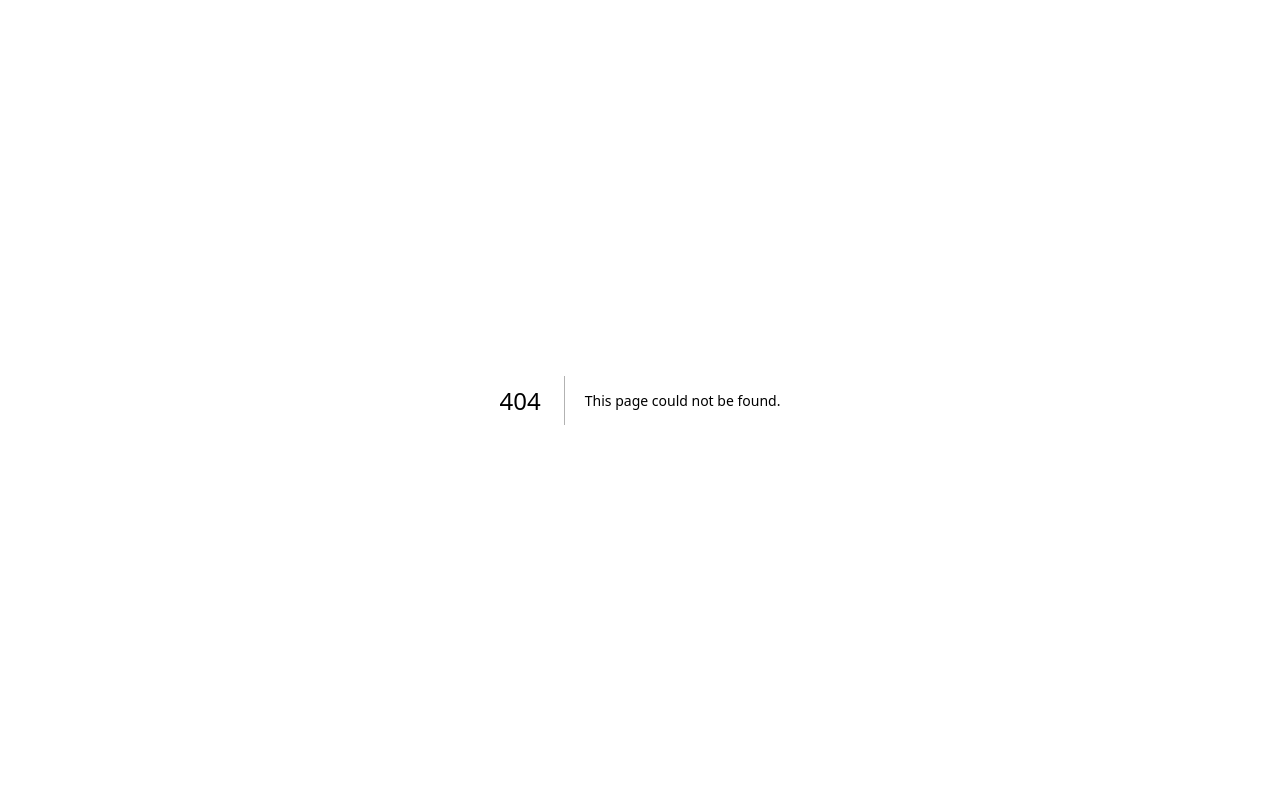
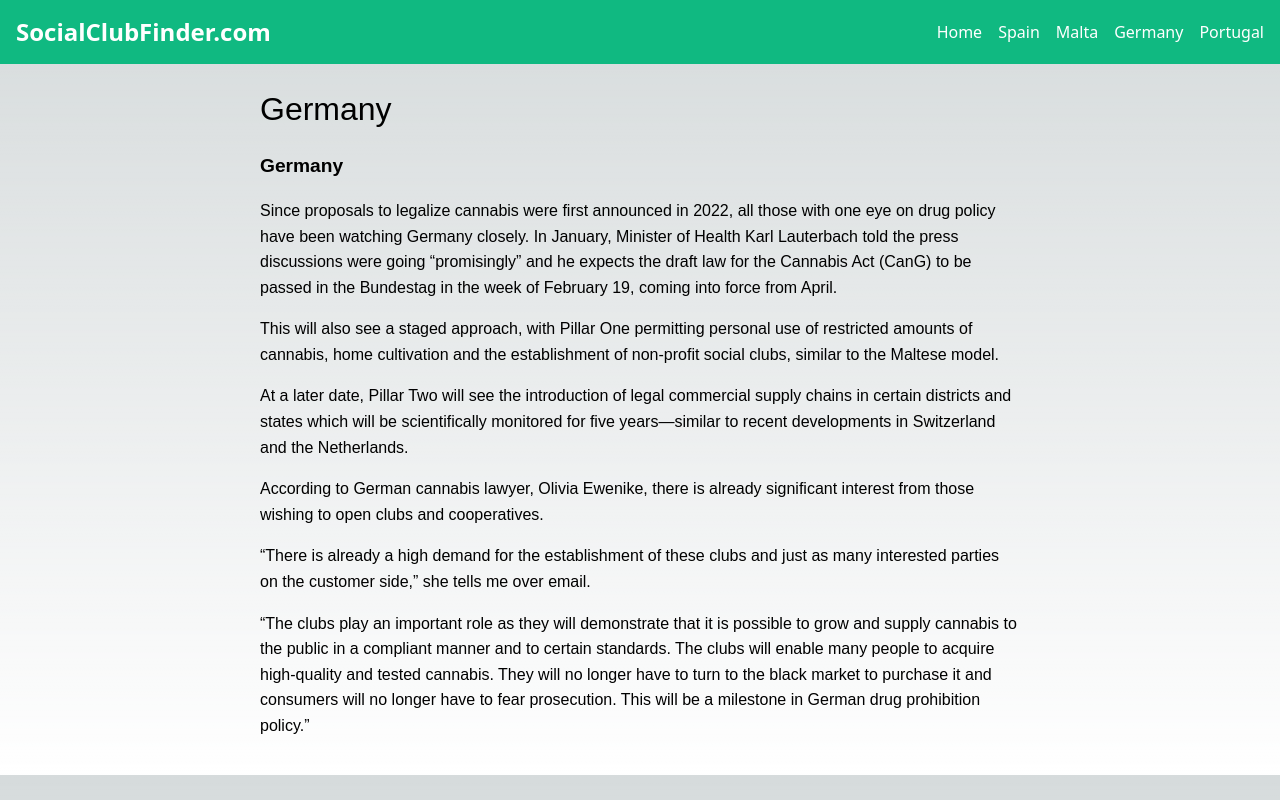
Before and after one commit to socialclubfinder/social, a Next.js app: page /germany in a window 1280 px wide. Before the commit this address had no page. Built offline with nearby package versions, Linux system fonts and the light colour scheme.

Commit message:
Added Navbar and pages to each country we feature

```diff
--- /dev/null
+++ b/src/app/germany/Germany.module.css
@@ -0,0 +1,21 @@
+/* Germany.module.css */
+.container {
+    padding: 20px;
+    max-width: 800px;
+    margin: 0 auto;
+    font-family: Arial, sans-serif;
+    line-height: 1.6;
+  }
+
+  .title {
+    font-size: 2em;
+    margin-bottom: 0.5em;
+  }
+
+  .paragraph {
+    margin-bottom: 1em;
+  }
+
+  .paragraph strong {
+    font-size: 1.2em;
+  }
--- /dev/null
+++ b/src/app/germany/page.js
@@ -0,0 +1,30 @@
+import styles from './Germany.module.css';
+
+export default function Germany() {
+  return (
+    <div className={styles.container}>
+      <h1 className={styles.title}>Germany</h1>
+      <p className={styles.paragraph}>
+        <strong>Germany</strong>
+      </p>
+      <p className={styles.paragraph}>
+        Since proposals to legalize cannabis were first announced in 2022, all those with one eye on drug policy have been watching Germany closely. In January, Minister of Health Karl Lauterbach told the press discussions were going “promisingly” and he expects the draft law for the Cannabis Act (CanG) to be passed in the Bundestag in the week of February 19, coming into force from April.
+      </p>
+      <p className={styles.paragraph}>
+        This will also see a staged approach, with Pillar One permitting personal use of restricted amounts of cannabis, home cultivation and the establishment of non-profit social clubs, similar to the Maltese model.
+      </p>
+      <p className={styles.paragraph}>
+        At a later date, Pillar Two will see the introduction of legal commercial supply chains in certain districts and states which will be scientifically monitored for five years—similar to recent developments in Switzerland and the Netherlands.
+      </p>
+      <p className={styles.paragraph}>
+        According to German cannabis lawyer, Olivia Ewenike, there is already significant interest from those wishing to open clubs and cooperatives.
+      </p>
+      <p className={styles.paragraph}>
+        “There is already a high demand for the establishment of these clubs and just as many interested parties on the customer side,” she tells me over email.
+      </p>
+      <p className={styles.paragraph}>
+        “The clubs play an important role as they will demonstrate that it is possible to grow and supply cannabis to the public in a compliant manner and to certain standards. The clubs will enable many people to acquire high-quality and tested cannabis. They will no longer have to turn to the black market to purchase it and consumers will no longer have to fear prosecution. This will be a milestone in German drug prohibition policy.”
+      </p>
+    </div>
+  );
+}
--- a/src/app/layout.js
+++ b/src/app/layout.js
@@ -1,6 +1,6 @@
 import { Inter } from "next/font/google";
 import "./globals.css";
-
+import Navbar from '@/components/Navbar';
 const inter = Inter({ subsets: ["latin"] });
 
 export const metadata = {
@@ -12,7 +12,10 @@ export const metadata = {
 export default function RootLayout({ children }) {
   return (
     <html lang="en">
-      <body className={inter.className}>{children}</body>
+      <body>
+        <Navbar />
+        <main>{children}</main>
+      </body>
     </html>
   );
 }
--- /dev/null
+++ b/src/app/malta/Malta.module.css
@@ -0,0 +1,21 @@
+/* Malta.module.css */
+.container {
+    padding: 20px;
+    max-width: 800px;
+    margin: 0 auto;
+    font-family: Arial, sans-serif;
+    line-height: 1.6;
+  }
+
+  .title {
+    font-size: 2em;
+    margin-bottom: 0.5em;
+  }
+
+  .paragraph {
+    margin-bottom: 1em;
+  }
+
+  .paragraph strong {
+    font-size: 1.2em;
+  }
--- /dev/null
+++ b/src/app/malta/page.js
@@ -0,0 +1,31 @@
+import styles from './Malta.module.css';
+
+export default function Malta() {
+  return (
+    <div className={styles.container}>
+      <h1 className={styles.title}>Malta</h1>
+      <p className={styles.paragraph}>
+        <strong>Malta</strong>
+      </p>
+      <p className={styles.paragraph}>
+        Malta became the first country in the European Union to legalize cannabis
+        for adult-use in 2021. Under the Cannabis Reform Act, consumers are now
+        permitted to carry up to 7g of cannabis in public and grow four plants
+        at home, without risk of prosecution. The country has taken a
+        non-commercial approach, with consumers required to purchase cannabis
+        through formally regulated membership-based non-profit cooperatives,
+        rather than dispensaries, pharmacies, or stores. Six entities have
+        received licenses to operate clubs, the first of which began
+        distributing cannabis to members at the end of January.
+      </p>
+      <p className={styles.paragraph}>
+        Speaking at a webinar hosted by the European Monitoring Centre for Drugs
+        and Drug Addiction (EMCDDA) in September 2023, Leonid McKay, executive
+        chairperson of Malta’s Authority for the Responsible Use of Cannabis
+        (ARUC), said: “Our reform is not about the maximization of profits... In
+        Malta, we strongly believe that a full-blown commercialized market goes
+        against the very principles of harm reduction.”
+      </p>
+    </div>
+  );
+}
--- a/src/app/page.js
+++ b/src/app/page.js
@@ -23,8 +23,8 @@ export default function Home() {
         const data = await response.json();
         setSpots(data);
       } catch (e) {
-        console.error('Error fetching spots:', e);
-        setError('Failed to fetch kitesurfing spots');
+        console.error('Error fetching socialclubs:', e);
+        setError('Failed to fetch socialclubs');
       }
     }
     fetchSpots();
@@ -36,6 +36,7 @@ export default function Home() {
 
   return (
     <div className="flex h-screen">
+
       <Sidebar
         spots={spots}
         setSelectedCountry={setSelectedCountry}
--- /dev/null
+++ b/src/app/portugal/Portugal.module.css
@@ -0,0 +1,21 @@
+/* Portugal.module.css */
+.container {
+    padding: 20px;
+    max-width: 800px;
+    margin: 0 auto;
+    font-family: Arial, sans-serif;
+    line-height: 1.6;
+  }
+
+  .title {
+    font-size: 2em;
+    margin-bottom: 0.5em;
+  }
+
+  .paragraph {
+    margin-bottom: 1em;
+  }
+
+  .paragraph strong {
+    font-size: 1.2em;
+  }
--- /dev/null
+++ b/src/app/portugal/page.js
@@ -0,0 +1,22 @@
+import styles from './Portugal.module.css';
+
+export default function Portugal() {
+  return (
+    <div className={styles.container}>
+      <h1 className={styles.title}>Portugal</h1>
+      <p className={styles.paragraph}>
+        <strong>Portugal</strong>
+      </p>
+      <p className={styles.paragraph}>
+        In 2001, Portugal attracted global attention when it decriminalized
+        possession of small quantities of all drugs for personal use as part of
+        a public health approach—rerouting resources from criminal justice to
+        public health services. As it stands, up to 25g of cannabis herb or 5g
+        of hashish is decriminalized. Last year the politically-dominant
+        Socialist Party announced plans to create a working group for adult-use
+        legalization, with almost all parties voicing their support for
+        regulation at a subsequent conference.
+      </p>
+    </div>
+  );
+}
--- /dev/null
+++ b/src/app/spain/Spain.module.css
@@ -0,0 +1,21 @@
+/* Spain.module.css */
+.container {
+    padding: 20px;
+    max-width: 800px;
+    margin: 0 auto;
+    font-family: Arial, sans-serif;
+    line-height: 1.6;
+  }
+
+  .title {
+    font-size: 2em;
+    margin-bottom: 0.5em;
+  }
+
+  .paragraph {
+    margin-bottom: 1em;
+  }
+
+  .paragraph strong {
+    font-size: 1.2em;
+  }
--- /dev/null
+++ b/src/app/spain/page.js
@@ -0,0 +1,26 @@
+import styles from './Spain.module.css';
+
+export default function Spain() {
+  return (
+    <div className={styles.container}>
+
+      <h1 className={styles.title}>Spain</h1>
+      <p className={styles.paragraph}>
+        <strong>Spain</strong>
+      </p>
+      <p className={styles.paragraph}>
+        In Spain, personal possession and cultivation of the plant is largely
+        decriminalized; however, regulations can vary between municipalities and
+        regional governments. The sale and importation of any quantity of
+        cannabis containing THC is a criminal offense, and public consumption may
+        also result in a fine. However, Spain is well known for its cannabis
+        social clubs—informally regulated membership-based clubs that have sought
+        to push the limits of the decriminalization law. There are now over 1,000
+        of these establishments, which are particularly popular in several
+        regions, including tourism hotspots such as Barcelona. Despite occasional
+        crackdowns, they have mostly been tolerated by local law enforcement,
+        despite objections from the Central Government.
+      </p>
+    </div>
+  );
+}
--- /dev/null
+++ b/src/components/Navbar.js
@@ -0,0 +1,54 @@
+'use client';
+
+import { useState } from 'react';
+import Link from 'next/link';
+
+const Navbar = () => {
+  const [isOpen, setIsOpen] = useState(false);
+
+  const toggleMenu = () => {
+    setIsOpen(!isOpen);
+  };
+
+  return (
+    <nav className="bg-emerald-500 p-4">
+      <div className="container mx-auto flex justify-between items-center">
+        <Link href="/" className="text-white text-2xl font-bold">
+          SocialClubFinder.com
+        </Link>
+
+        {/* Hamburger menu button */}
+        <button
+          className="lg:hidden text-white focus:outline-none"
+          onClick={toggleMenu}
+        >
+          <svg className="w-6 h-6" fill="none" stroke="currentColor" viewBox="0 0 24 24" xmlns="http://www.w3.org/2000/svg">
+            <path strokeLinecap="round" strokeLinejoin="round" strokeWidth={2} d="M4 6h16M4 12h16M4 18h16" />
+          </svg>
+        </button>
+
+        {/* Desktop menu */}
+        <ul className="hidden lg:flex space-x-4">
+          <li><Link href="/" className="text-white hover:underline">Home</Link></li>
+          <li><Link href="/spain" className="text-white hover:underline">Spain</Link></li>
+          <li><Link href="/malta" className="text-white hover:underline">Malta</Link></li>
+          <li><Link href="/germany" className="text-white hover:underline">Germany</Link></li>
+          <li><Link href="/portugal" className="text-white hover:underline">Portugal</Link></li>
+        </ul>
+      </div>
+
+      {/* Mobile menu */}
+      <div className={`lg:hidden ${isOpen ? 'block' : 'hidden'}`}>
+        <ul className="mt-4 space-y-2">
+          <li><Link href="/" className="block text-white hover:underline" onClick={toggleMenu}>Home</Link></li>
+          <li><Link href="/spain" className="block text-white hover:underline" onClick={toggleMenu}>Spain</Link></li>
+          <li><Link href="/malta" className="block text-white hover:underline" onClick={toggleMenu}>Malta</Link></li>
+          <li><Link href="/germany" className="block text-white hover:underline" onClick={toggleMenu}>Germany</Link></li>
+          <li><Link href="/portugal" className="block text-white hover:underline" onClick={toggleMenu}>Portugal</Link></li>
+        </ul>
+      </div>
+    </nav>
+  );
+};
+
+export default Navbar;
--- a/src/components/Sidebar.js
+++ b/src/components/Sidebar.js
@@ -54,6 +54,12 @@ export default function Sidebar({ spots, setSelectedCountry }) {
               <PlusCircle className="w-5 h-5 mr-2" />
               Submit Your Favorite Spot
             </a>
+
+            {/* Top Ad Banner */}
+            <div className="mb-4 p-2 bg-gray-200 rounded-lg text-center text-sm text-gray-700">
+              <a href="#" className="block">Ad: Discover Amazing Travel Deals!</a>
+            </div>
+
             <div className="relative mb-4">
               <input
                 type="text"
@@ -104,6 +110,14 @@ export default function Sidebar({ spots, setSelectedCountry }) {
               ))}
             </ul>
           </div>
+
+          {/* Bottom Ad Banner */}
+          <div className="px-4 pb-2">
+            <div className="p-2 bg-gray-200 rounded-lg text-center text-sm text-gray-700">
+              <a href="#" className="block">Ad: Best Rated Social Clubs Near You!</a>
+            </div>
+          </div>
+
           <div className="p-4 border-t border-gray-200">
             <div className="flex justify-center space-x-4">
               <a href="#" className="text-gray-600 hover:text-blue-500 transition-colors duration-200">
```
